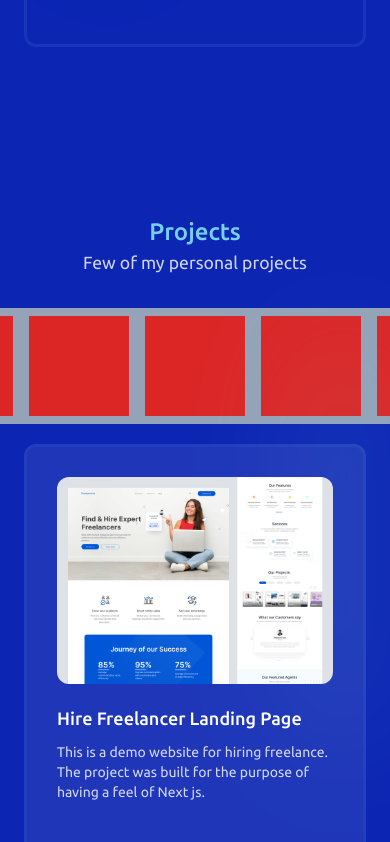
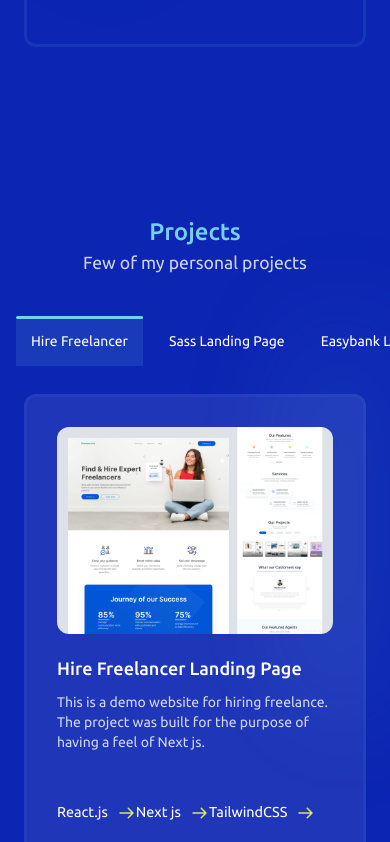
Before and after one commit to Teewaii/portfolioV3, a React (Create React App) app: page / in a window 390 px wide. Shown: the part 2920-3762 px from the top of the page. Built offline with nearby package versions, Linux system fonts and the light colour scheme; the HTML template or start-up script is replaced by a standard one; a web font is replaced by a local one.

Commit message:
last office commit

```diff
--- a/src/App.js
+++ b/src/App.js
@@ -15,6 +15,7 @@ import { ChevronUpIcon } from '@heroicons/react/24/solid'
 import Projects from './components/projects/Projects';
 import Footer from './components/footer/Footer';
 import SocialsMob from './components/socials/SocialsMob';
+import Test from './components/test/Test';
 // import Contact from './components/contact/Contact';
 
 
@@ -72,7 +73,7 @@ function App() {
       <Footer />
       {/* <SocialsMob /> */}
       <Socials />
-
+      {/* <Test/> */}
       <ScrollToTop style={{ color: '#00007A', }} smooth component={<ChevronUpIcon />} />
       {!toggle &&
         <div className="overlay bg-primary opacity-[0.8]  absolute top-0 left-0 right-0 bottom-0 " onClick={toggleMenu}></div>}
@@ -91,7 +92,6 @@ function App() {
       </div>
 
 
-
     </main>
 
 
--- a/src/components/projects/Projects.jsx
+++ b/src/components/projects/Projects.jsx
@@ -20,24 +20,49 @@ export default function Projects({ project, activeProject }) {
      flex justify-center items-center  md:py-[7rem] xl:py-[0rem] pb-10
     " >
 
-      <div className="bucket flex flex-col items-center py-20 lg:py-0  container w-screen  overflow-hidden  ">
+      <div className="bucket flex flex-col items-center py-20 lg:py-0   w-screen   ">
         <h1 className='project-header text-secondary  text-[1.5rem] lg:text-[2rem] flex relative
 
       '>Projects</h1>
         <p className='text-white text-[1.1rem] opacity-80  mb-[2rem]'>Few of my personal projects</p>
 
-          <div className="TEST flex gap-x-4 w-[fit]  overflow-auto h-fit bg-slate-400 py-2">
-            <div className="box w-[100px] h-[100px] bg-red-600">
+         {/*Mobile Projects list controller start */}
+      <motion.div  initial={{ x: -20 }}
+          whileInView={{ x: 0 }}
+          transition={{ duration: 1 }}  className="project-list flex whitespace-nowrap gap-4  w-[100%]  overflow-scroll min-h-[fit] bg-primary py-2 pl-4 pr-4 lg:hidden">
+
+            {projects.map((item, index) =>
+              <h1 key={item.id} className={project === index ? 'text-[white] relative min-w-fit bg-secondary lg:rounded-bl-md rounded-tl-md ease-in-out duration-300 bg-opacity-[0.13] text-sm  font-normal py-[15px] px-[15px] lg:px-[20px] after:absolute after:bg-secondary  after:top-[-1%]  after:bottom-[94%] after:left-0 after:right-0 lg:after:top-0  lg:after:bottom-[0] lg:after:left-[97%] lg:after:right-[1px]  after:rounded-xl cursor-pointer after:delay-100 lg:last:mb-11 ' : 'text-[white] relative text-sm md:text-sm font-normal py-[15px] px-[10px] lg:px-[20px] min-w-fit cursor-pointer hover:after:top-0  hover:after:bottom-[0] hover:after:left-[98%] hover:after:right-[1px] hover:bg-secondary hover:bg-opacity-[0.1] '}
+                onClick={() => activeProject(index)}
+              >
+                {item.title}</h1>
+            )
+            }
+            {/* <div className="box min-w-[180px] h-[100px] bg-purple-500">
             </div>
-            <div className="box w-[100px] h-[100px] bg-red-600">
+            <div className="box min-w-[180px] h-[100px] bg-red-600">
             </div>
-            <div className="box w-[100px] h-[100px] bg-red-600">
+            <div className="box min-w-[180px] h-[100px] bg-red-600">
             </div>
-            <div className="box w-[100px] h-[100px] bg-red-600">
+            <div className="box min-w-[180px] h-[100px] bg-red-600">
             </div>
-            <div className="box w-[100px] h-[100px] bg-red-600">
+            <div className="box min-w-[180px] h-[100px] bg-red-600">
             </div>
-          </div>
+            <div className="box min-w-[180px] h-[100px] bg-red-600">
+            </div>
+            <div className="box min-w-[180px] h-[100px] bg-red-600">
+            </div>
+            <div className="box min-w-[180px] h-[100px] bg-red-600">
+            </div>
+            <div className="box min-w-[180px] h-[100px] bg-red-600">
+            </div>
+            <div className="box min-w-[180px] h-[100px] bg-red-600">
+            </div>
+            <div className="box min-w-[180px] h-[100px] bg-green">
+            </div> */}
+
+          </motion.div>
+
 
         {/*Mobile Projects list controller start */}
         {/* <motion.div className="scroll_wrapper lg:hidden ]"
@@ -56,7 +81,7 @@ export default function Projects({ project, activeProject }) {
 
 
           <div className="main flex flex-col gap-[80px]
-        md:flex-row lg:gap-[20px] 2xl:gap-[80px]
+        md:flex-row lg:gap-[20px] 2xl:gap-[80px]  container
         ">
 
             {/* Projects list controller start */}
--- /dev/null
+++ b/src/components/test/Test.js
@@ -0,0 +1,38 @@
+import React from 'react'
+
+function Test() {
+  return (
+   <section className="test w-screen">
+    <div className="TEST flex gap-x-4 w-[100%] overflow-scroll whitespace-nowrap  h-fit bg-slate-400 py-2">
+            <div className="box w-[100px] h-[100px] bg-red-600">
+            </div>
+            <div className="box w-[100px] h-[100px] bg-red-600">
+            </div>
+            <div className="box w-[100px] h-[100px] bg-red-600">
+            </div>
+            <div className="box w-[100px] h-[100px] bg-red-600">
+            </div>
+            <div className="box w-[100px] h-[100px] bg-red-600">
+            </div>
+            <div className="box w-[100px] h-[100px] bg-red-600">
+            </div>
+            <div className="box w-[100px] h-[100px] bg-red-600">
+            </div>
+            <div className="box w-[100px] h-[100px] bg-red-600">
+            </div>
+            <div className="box w-[100px] h-[100px] bg-red-600">
+            </div>
+            <div className="box w-[100px] h-[100px] bg-red-600">
+            </div>
+            <div className="box w-[100px] h-[100px] bg-red-600">
+            </div>
+            <div className="box w-[100px] h-[100px] bg-red-600">
+            </div>
+            <div className="box w-[100px] h-[100px] bg-red-600">
+            </div>
+          </div>
+   </section>
+  )
+}
+
+export default Test
--- a/src/index.css
+++ b/src/index.css
@@ -149,9 +149,11 @@ a {
 
 .tabs-head::-webkit-scrollbar,
 .project-list::-webkit-scrollbar {
-  width: 30px;
+  width: 0px;
   height: 8px;
 }
+
+
 
 .project-list-scroller::-webkit-scrollbar,
 .project-list-scroller::-webkit-scrollbar {
```
Also changed, not shown: 1 other file (tests, documents, lock files or other folders).
